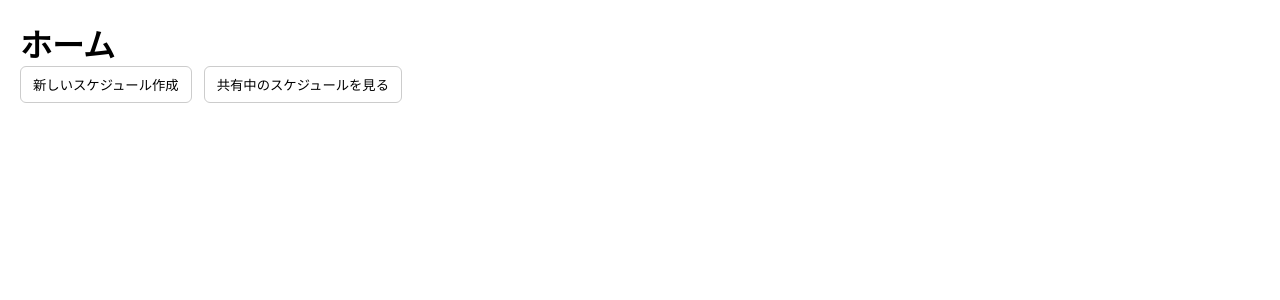
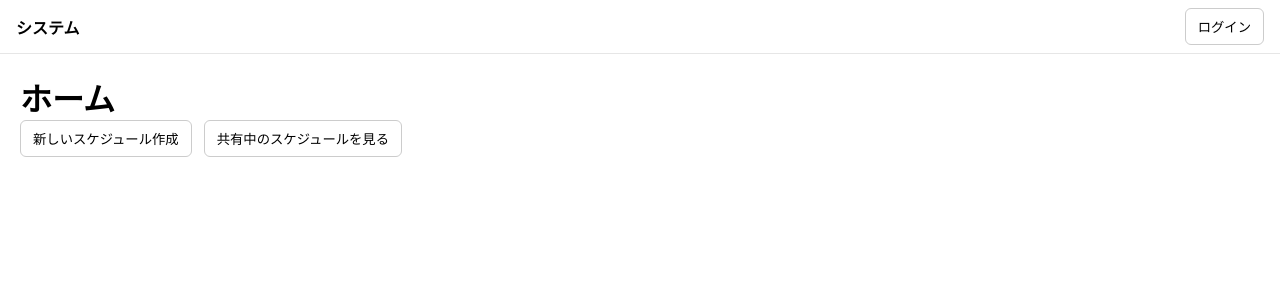
Before and after one commit to cucumber1117/App-Ex-system-P, a React (Vite) app: page / in a window 1280 px wide. Shown: the top 300 px of the page. Built offline with nearby package versions, Linux system fonts and the light colour scheme; no server answers.

Commit message:
アイコン表示

```diff
--- a/src/App.jsx
+++ b/src/App.jsx
@@ -1,11 +1,57 @@
 import { Routes, Route } from 'react-router-dom';
+import React, { useEffect, useState } from 'react';
 import Home from './pages/home/home.jsx';
 import CreateSchedule from './pages/create/CreateSchedule.jsx';
 import SharedSchedules from './pages/shared/SharedSchedules.jsx';
+import { loginWithGoogle } from './Firebase/auth/login';
+import { auth } from './Firebase/firebaseConfig';
+import { onAuthStateChanged, signOut } from 'firebase/auth';
 
 function App() {
+  const [user, setUser] = useState(null);
+
+  useEffect(() => {
+    const unsub = onAuthStateChanged(auth, (u) => {
+      setUser(u);
+    });
+    return () => unsub();
+  }, []);
+
+  const handleLogin = async () => {
+    try {
+      await loginWithGoogle();
+    } catch (err) {
+      console.error(err);
+    }
+  };
+
+  const handleSignOut = async () => {
+    try {
+      await signOut(auth);
+    } catch (err) {
+      console.error(err);
+    }
+  };
+
   return (
     <>
+      <header style={{display: 'flex', alignItems: 'center', justifyContent: 'space-between', padding: '8px 16px', borderBottom: '1px solid #e6e6e6'}}>
+        <div style={{fontWeight: 700}}>システム</div>
+        <div>
+          {user ? (
+            <img
+              src={user.photoURL}
+              alt={user.displayName || 'user'}
+              title="サインアウト"
+              onClick={handleSignOut}
+              style={{width: 36, height: 36, borderRadius: '50%', cursor: 'pointer', objectFit: 'cover'}}
+            />
+          ) : (
+            <button onClick={handleLogin}>ログイン</button>
+          )}
+        </div>
+      </header>
+
       <Routes>
         <Route path="/" element={<Home />} />
         <Route path="/create" element={<CreateSchedule />} />
```
